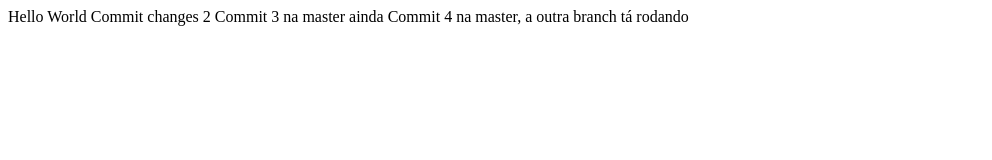
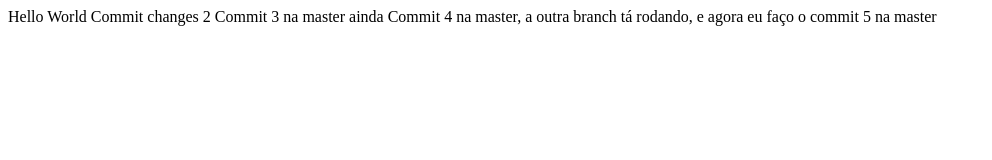
Before and after one commit to ricardorosa-dev/git-study, a plain HTML site: page index.html in a window 1280 px wide. Shown: the whole page, without its empty margins (0-992 px from the left). Drawn offline with Linux system fonts and the light colour scheme.

Commit message:
Commit 5 na master

```diff
--- a/index.html
+++ b/index.html
@@ -6,6 +6,6 @@
 
     Commit 3 na master ainda
 
-    Commit 4 na master, a outra branch tá rodando
+    Commit 4 na master, a outra branch tá rodando, e agora eu faço o commit 5 na master
   </body>
 </html>
```
